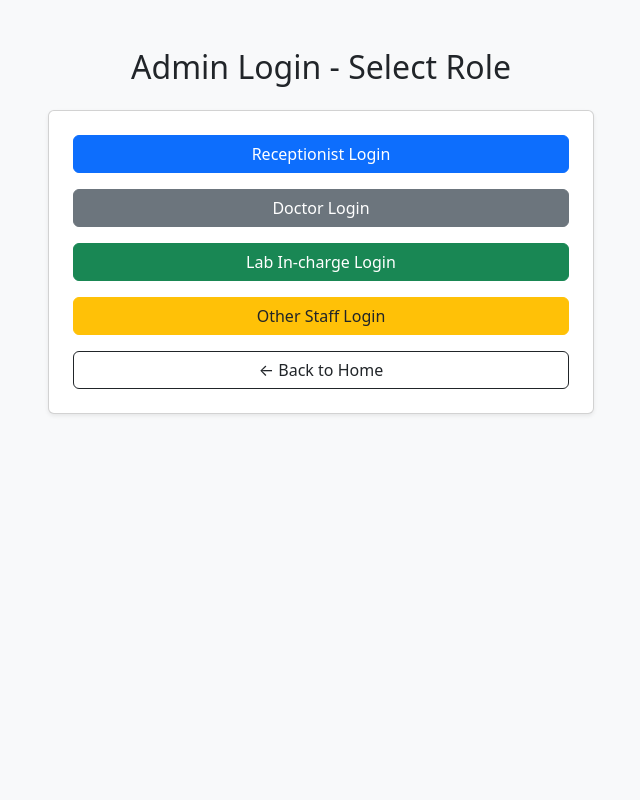
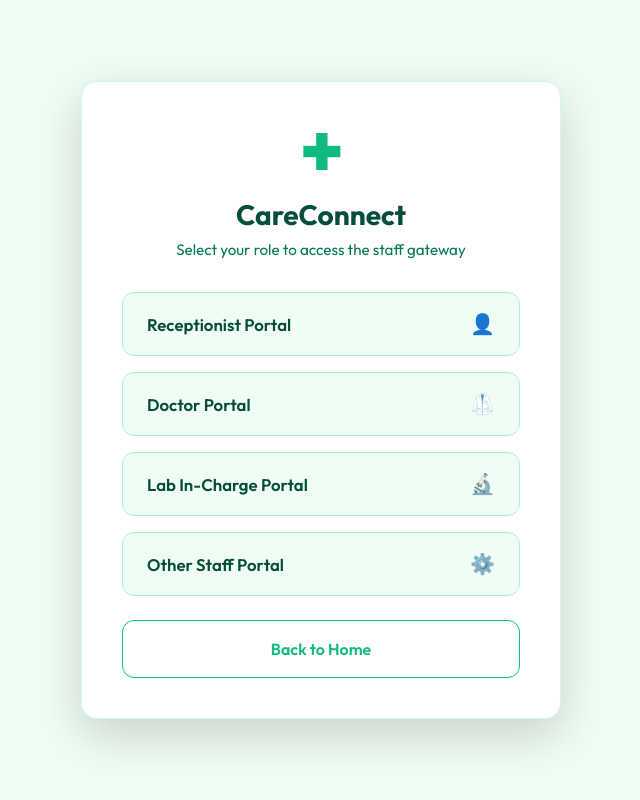
Before and after one commit to Shivamdadhich/CareConnect, a Flask app: page /admin/login in a window 1280 px wide. Shown: the whole page, without its empty margins (319-959 px from the left). Run offline with Flask 3, Linux system fonts and the light colour scheme; some libraries are stand-ins or nearby versions.

Commit message:
Redesign Admin Gateway role selection screen with Emerald Mint color theme and interactive styles

```diff
--- a/templates/admin_login.html
+++ b/templates/admin_login.html
@@ -3,27 +3,99 @@
 <html lang="en">
 <head>
     <meta charset="UTF-8">
-    <title>CareConnect | Admin Login</title>
+    <meta name="viewport" content="width=device-width, initial-scale=1.0">
+    <title>CareConnect | Gateway</title>
     <link href="https://cdn.jsdelivr.net/npm/bootstrap@5.3.0/dist/css/bootstrap.min.css" rel="stylesheet">
-    <link rel="stylesheet" href="{{ url_for('static', filename='admin_login.css') }}">
+    <link href="https://fonts.googleapis.com/css2?family=Outfit:wght@300;400;600;700&display=swap" rel="stylesheet">
+    {% include 'theme_style.html' %}
+    <style>
+        body {
+            font-family: 'Outfit', sans-serif;
+            background-color: #f0fdf4;
+            min-height: 100vh;
+            display: flex;
+            align-items: center;
+            justify-content: center;
+            margin: 0;
+            padding: 20px;
+        }
+        .gateway-card {
+            background: #ffffff;
+            border: 1px solid #d1fae5;
+            border-radius: 16px;
+            box-shadow: 0 10px 30px rgba(4, 120, 87, 0.08);
+            padding: 40px;
+            width: 100%;
+            max-width: 480px;
+        }
+        .gateway-title {
+            font-weight: 700;
+            color: #064e3b;
+            text-align: center;
+            margin-bottom: 8px;
+        }
+        .gateway-subtitle {
+            color: #047857;
+            text-align: center;
+            font-size: 0.95rem;
+            margin-bottom: 30px;
+        }
+        .role-btn {
+            display: flex;
+            align-items: center;
+            justify-content: space-between;
+            padding: 16px 24px;
+            border-radius: 12px;
+            font-weight: 600;
+            font-size: 1.05rem;
+            transition: all 0.25s cubic-bezier(0.4, 0, 0.2, 1);
+            border: 1px solid #a7f3d0;
+            background: #f0fdf4;
+            color: #064e3b !important;
+            text-decoration: none;
+        }
+        .role-btn:hover {
+            transform: translateY(-2px);
+            background: #10b981;
+            color: #ffffff !important;
+            border-color: #10b981;
+            box-shadow: 0 4px 12px rgba(16, 185, 129, 0.2);
+        }
+        .role-icon {
+            font-size: 1.25rem;
+        }
+    </style>
 </head>
-<body class="bg-light">
+<body>
 
-    <div class="container mt-5">
-        <h2 class="text-center mb-4">Admin Login - Select Role</h2>
+    <div class="gateway-card shadow-lg">
+        <div class="text-center mb-3">
+            <span style="font-size: 2.5rem; color: #10b981; font-weight: bold; display: inline-block; transform: scale(1.2);">✚</span>
+        </div>
+        <h3 class="gateway-title">CareConnect</h3>
+        <p class="gateway-subtitle">Select your role to access the staff gateway</p>
 
-        <div class="row justify-content-center">
-            <div class="col-md-6">
-                <div class="card p-4 shadow-sm">
-                    <div class="d-grid gap-3">
-                        <a href="/receptionist/login" class="btn btn-primary">Receptionist Login</a>
-                        <a href="/doctor/login" class="btn btn-secondary">Doctor Login</a>
-                        <a href="/lab/login" class="btn btn-success">Lab In-charge Login</a>
-                        <a href="/other/login" class="btn btn-warning text-dark">Other Staff Login</a>
-                        <a href="{{ url_for('home') }}" class="btn btn-outline-dark">← Back to Home</a>
-                    </div>
-                </div>
-            </div>
+        <div class="d-grid gap-3">
+            <a href="/receptionist/login" class="role-btn">
+                <span>Receptionist Portal</span>
+                <span class="role-icon">👤</span>
+            </a>
+            <a href="/doctor/login" class="role-btn">
+                <span>Doctor Portal</span>
+                <span class="role-icon">🥼</span>
+            </a>
+            <a href="/lab/login" class="role-btn">
+                <span>Lab In-Charge Portal</span>
+                <span class="role-icon">🔬</span>
+            </a>
+            <a href="/other/login" class="role-btn">
+                <span>Other Staff Portal</span>
+                <span class="role-icon">⚙️</span>
+            </a>
+
+            <a href="{{ url_for('home') }}" class="btn btn-outline-secondary w-100 py-3 mt-2" style="border-radius: 12px; font-weight: 600;">
+                Back to Home
+            </a>
         </div>
     </div>
 
```
